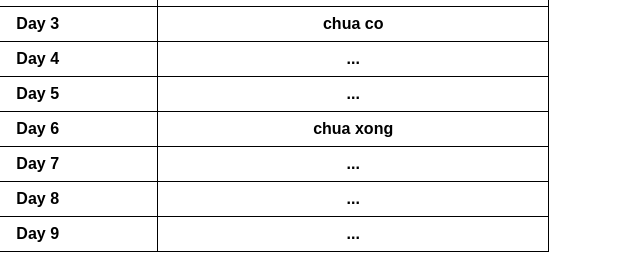
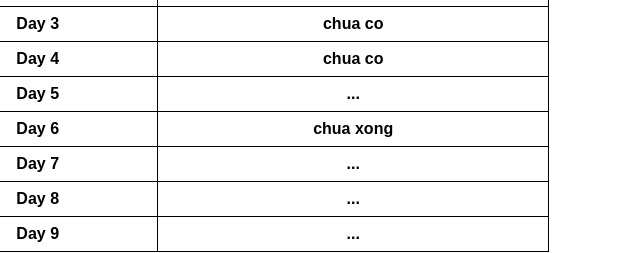
Before and after one commit to NguynnVy/Javascript, a plain HTML site: page index.html in a window 1280 px wide. Shown: the part 180-433 px from the top of the page, 407-1047 px from the left. Drawn offline with Linux system fonts and the light colour scheme.

Commit message:
Update index.html

```diff
--- a/index.html
+++ b/index.html
@@ -50,7 +50,7 @@
         </tr>
         <tr>
             <td>Day 4</td>
-            <td>...</td>
+            <td>chua co</td>
         </tr>
         <tr>
             <td>Day 5</td>
```
